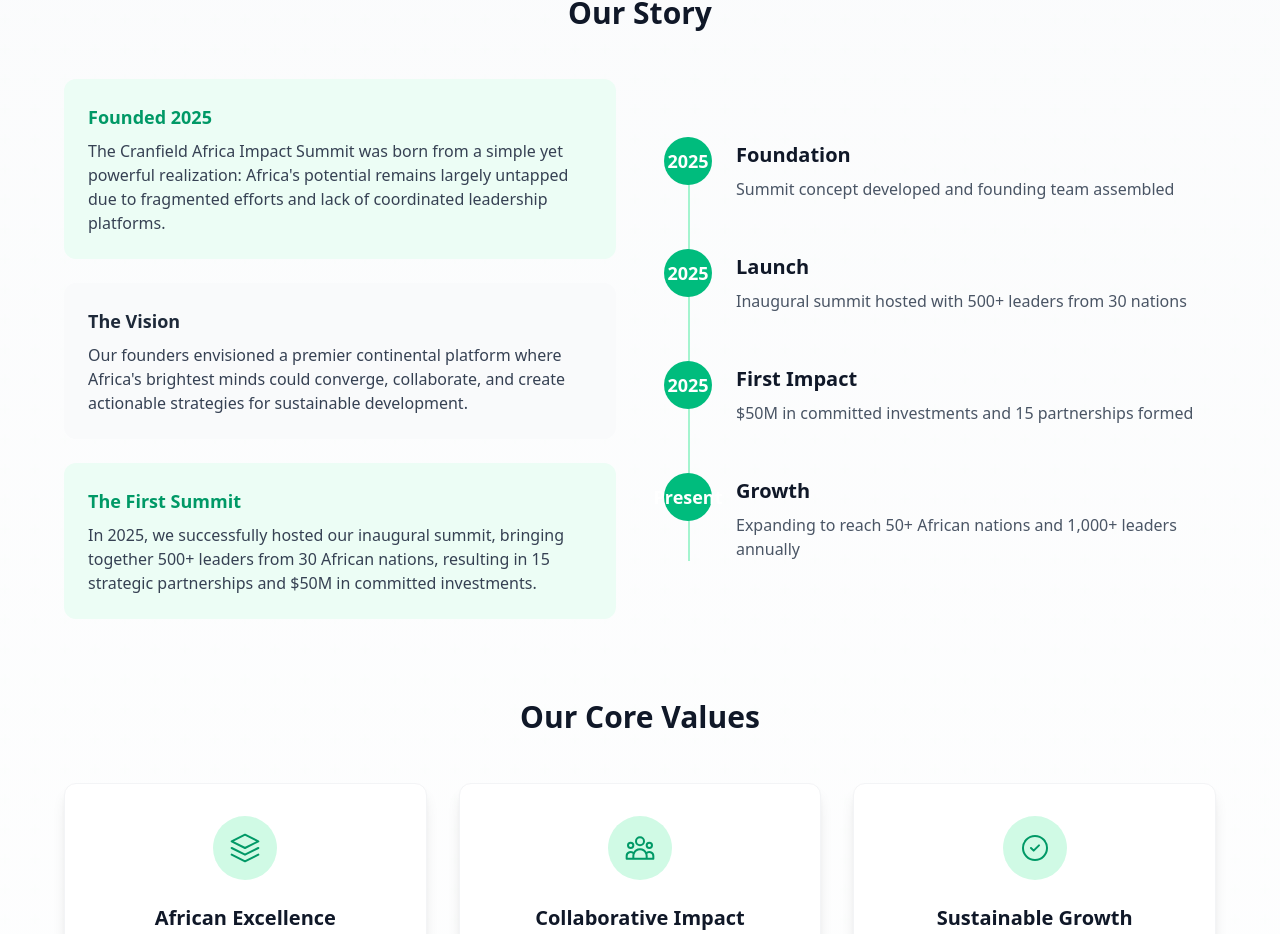
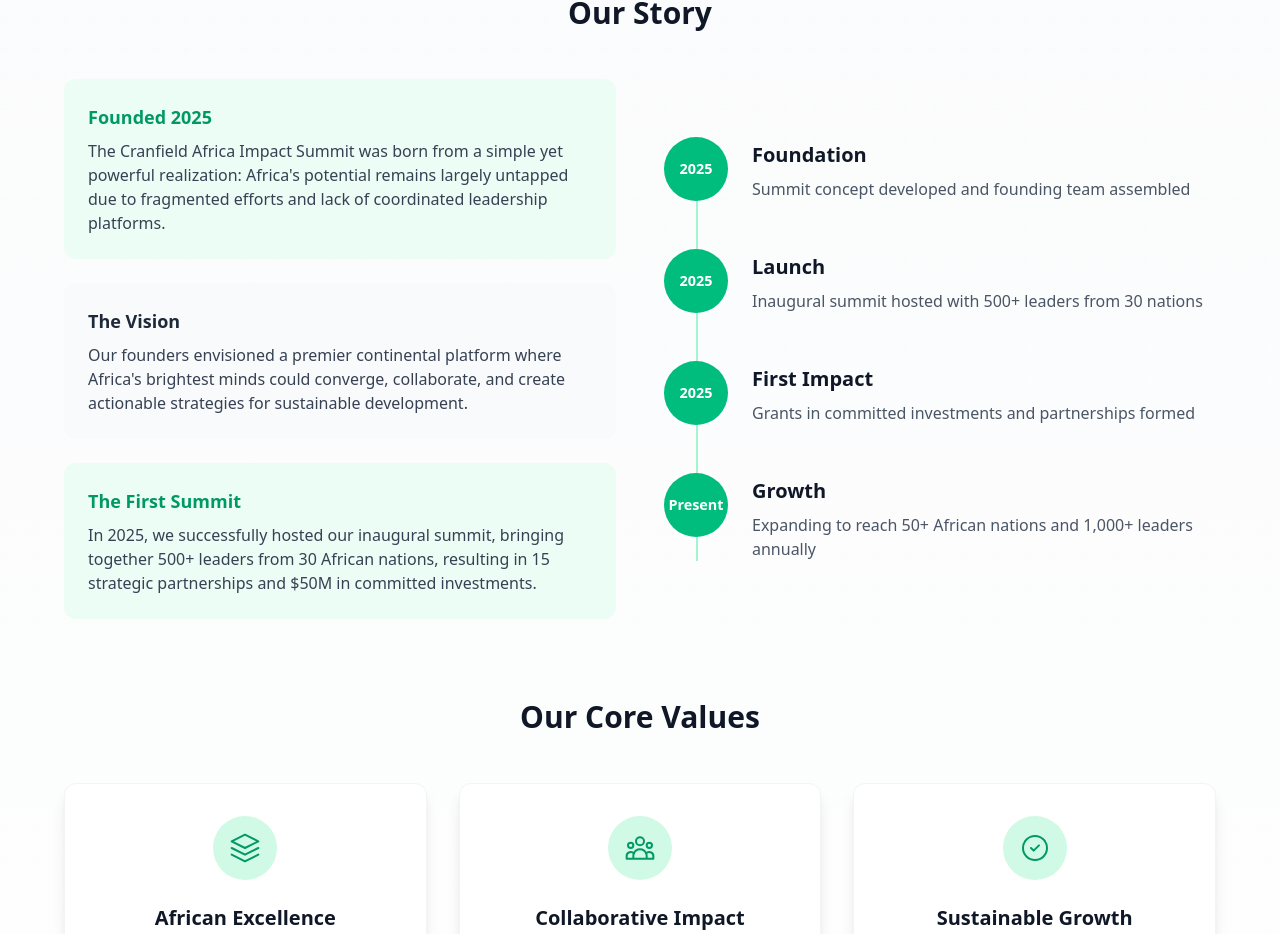
Before and after one commit to davidfayanju1/Cranfieldafricanimpactsummit, a React (Vite) app: page /about in a window 1280 px wide. Shown: the part 1446-2380 px from the top of the page. Built offline with nearby package versions, Linux system fonts and the light colour scheme.

Commit message:
ui updates

```diff
--- a/src/components/about/Mission.tsx
+++ b/src/components/about/Mission.tsx
@@ -153,7 +153,7 @@ const Mission = () => {
                 >
                   <div className="relative">
                     {/* Vertical Line */}
-                    <div className="absolute left-6 top-0 bottom-0 w-0.5 bg-emerald-200"></div>
+                    <div className="absolute left-8 top-0 bottom-0 w-0.5 bg-emerald-200"></div>
 
                     {/* Timeline Items */}
                     <div className="space-y-12 relative">
@@ -171,7 +171,7 @@ const Mission = () => {
                         {
                           year: "2025",
                           title: "First Impact",
-                          desc: "$50M in committed investments and 15 partnerships formed",
+                          desc: "Grants in committed investments and partnerships formed",
                         },
                         {
                           year: "Present",
@@ -180,7 +180,7 @@ const Mission = () => {
                         },
                       ].map((item, index) => (
                         <div key={index} className="flex items-start gap-6">
-                          <div className="w-12 h-12 bg-emerald-500 text-white rounded-full flex items-center justify-center font-bold text-lg z-10 flex-shrink-0">
+                          <div className="w-16 h-16 text-[.9rem] bg-emerald-500 text-white rounded-full flex items-center justify-center font-bold text-lg z-10 flex-shrink-0">
                             {item.year}
                           </div>
                           <div className="pt-1">
```
